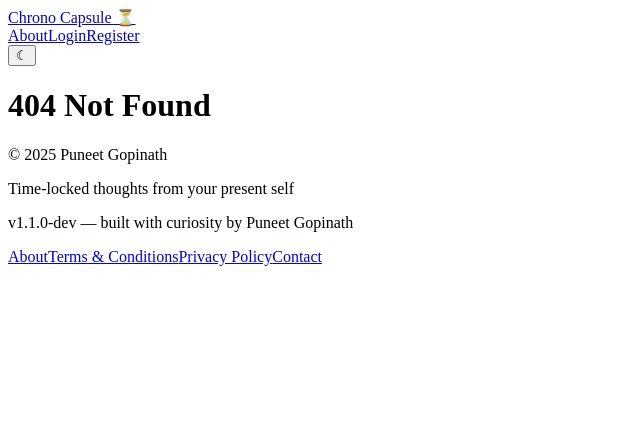
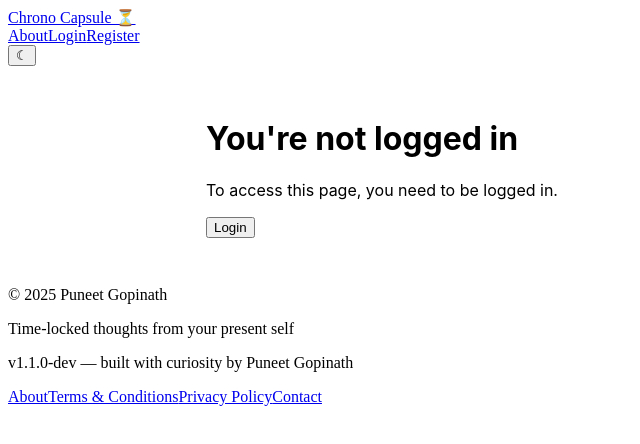
Before and after one commit to PuneetGopinath/chrono-capsule, a React app: page /dashboard/create in a window 1280 px wide. Shown: the top 444 px of the page, without its empty margins (0-640 px from the left). Built offline with nearby package versions, Linux system fonts and the light colour scheme; the HTML template or start-up script is replaced by a standard one.

Commit message:
refactor: move capsule form inside dashboard folder, also change the route to create capsules.

```diff
--- a/src/client/App.jsx
+++ b/src/client/App.jsx
@@ -10,7 +10,7 @@ import Home from "./components/Home";
 import About from "./components/About";
 import Register from "./components/Register";
 import Login from "./components/Login";
-import CapsuleForm from "./components/CapsuleForm";
+import CapsuleForm from "./components/dashboard/CapsuleForm";
 import Terms from "./components/Terms";
 import Privacy from "./components/Privacy";
 import Verify from "./components/Verify";
@@ -36,7 +36,7 @@ export default function App() {
                     <Route path="/about" element={<About />} />
                     <Route path="/register" element={<Register />} />
                     <Route path="/login" element={<Login />} />
-                    <Route path="/create" element={<CapsuleForm />} />
+                    <Route path="/dashboard/create" element={<CapsuleForm />} />
                     <Route path="/terms" element={<Terms />} />
                     <Route path="/privacy" element={<Privacy />} />
                     <Route path="/verify/:token" element={<Verify />} />
--- a/src/client/components/Header.jsx
+++ b/src/client/components/Header.jsx
@@ -22,7 +22,7 @@ export default function Header() {
             </div>
             <nav className="nav-links">
                 <Link to="/about">About</Link>
-                    {loggedIn ? <><Link to="/create">Create Capsule</Link><button onClick={() => {
+                    {loggedIn ? <><Link to="/dashboard/create">Create Capsule</Link><button onClick={() => {
                         localStorage.removeItem("token");
                         window.location.href = "/login";
                     }}>Logout</button></> : <><Link to="/login">Login</Link><Link to="/register">Register</Link></>}
--- a/src/client/components/Home.jsx
+++ b/src/client/components/Home.jsx
@@ -30,7 +30,7 @@ export default function Home() {
                     className="main-button"
                     onClick={() => {
                         if (loggedin)
-                            navigate("/create");
+                            navigate("/dashboard/create");
                         else
                             navigate("/register");
                     }}
--- a/src/client/components/CapsuleForm.jsx
+++ b/src/client/components/dashboard/CapsuleForm.jsx
@@ -1,11 +1,11 @@
 // © 2025 Puneet Gopinath. All rights reserved.
-// Filename: src/client/components/CapsuleForm.jsx
+// Filename: src/client/components/dashboard/CapsuleForm.jsx
 // License: MIT (see LICENSE)
 
 import { useState } from "react";
 import { useNavigate } from "react-router-dom";
 
-import NotLoggedIn from "./NotLoggedIn";
+import NotLoggedIn from "../NotLoggedIn";
 
 const suggestions = [
     { text: "1 Hour", days: 0, hours: 1 },
```
